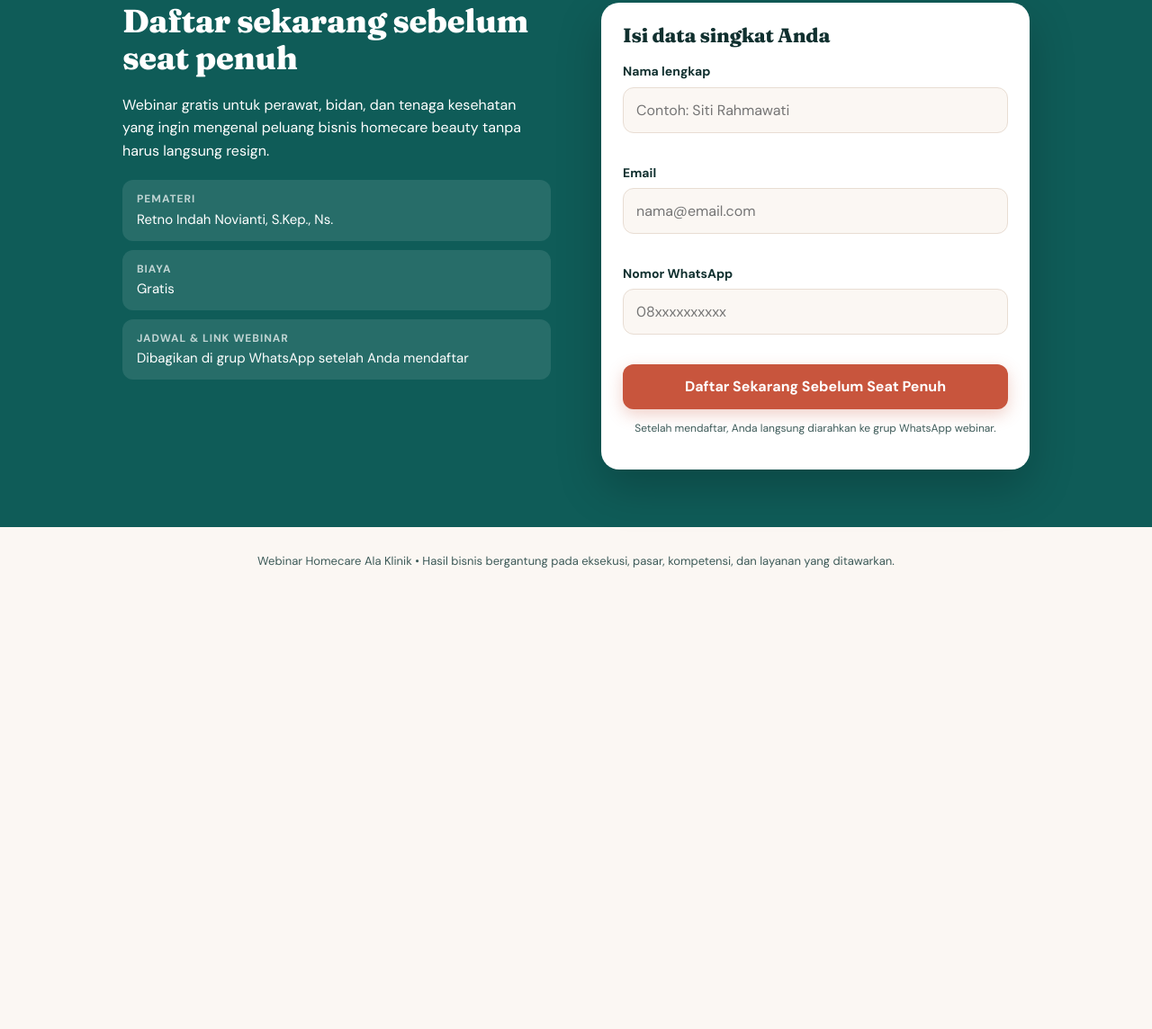
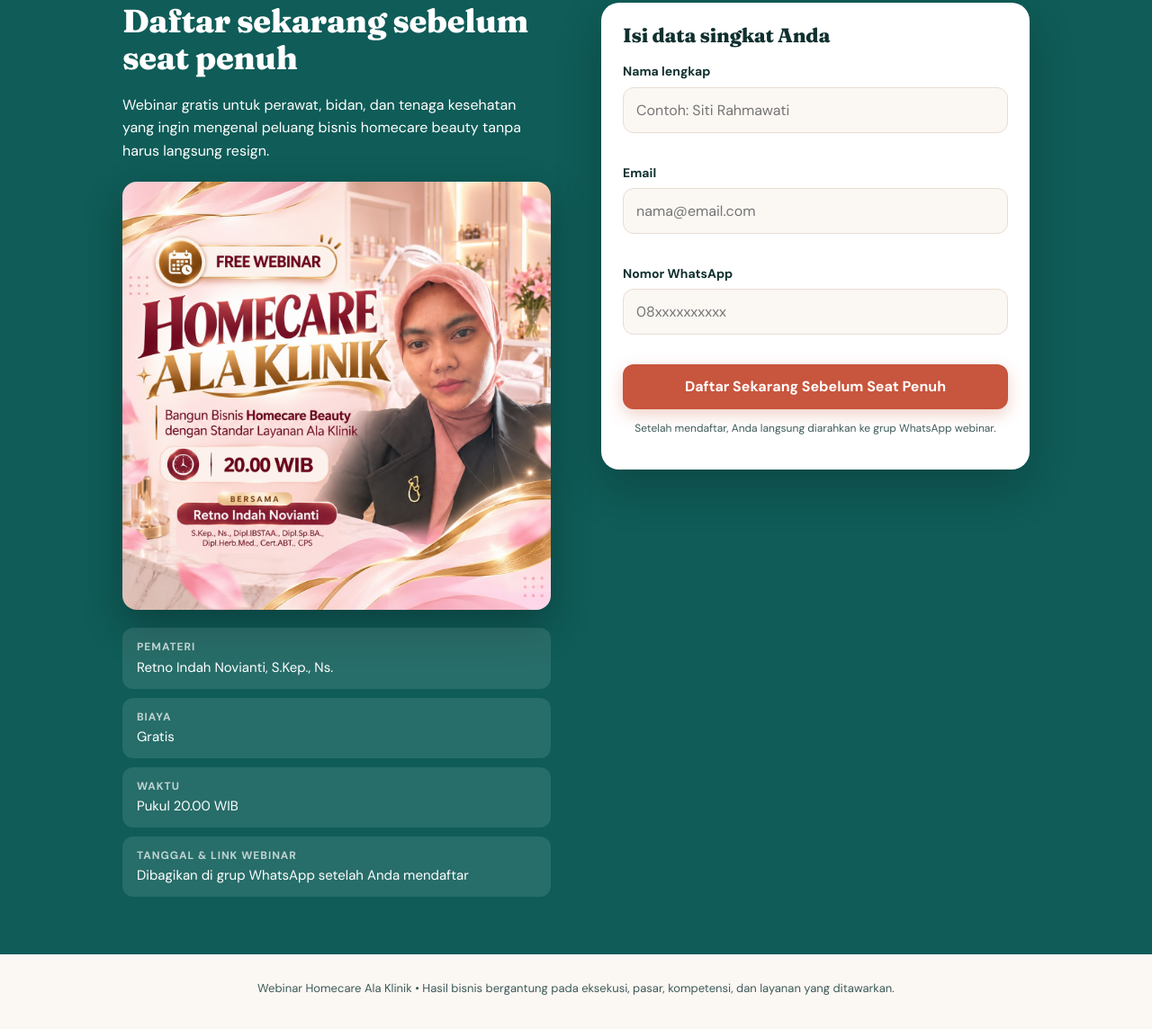
Before and after one commit to Ejjaarf/facialalaklinik, a plain HTML site: page index.html in a window 1280 px wide. Shown: the part 3523-4667 px from the top of the page at 90% size. Before the commit the page ends 4194 px from the top, so only its background shows below. Drawn offline with Linux system fonts and the light colour scheme.

Commit message:
Update index.html

```diff
--- a/index.html
+++ b/index.html
@@ -95,6 +95,10 @@ section{padding:56px 0}
 @media (prefers-color-scheme: dark){.reg{background:#0f2f2d}}
 .reg h2{color:#fff}
 .reg-grid{display:grid;gap:28px;align-items:start}
+.reg-info{display:contents}
+.reg-info>h2{order:1;margin:0}.reg-info>p{order:2;margin:0}.reg-info>.cover{order:3;margin:0}
+.reg-form{order:4}.reg-info>.facts{order:5;margin:0}
+.cover{display:block;width:100%;max-width:520px;height:auto;aspect-ratio:1/1;margin:22px 0 0;border-radius:var(--r);box-shadow:0 18px 44px rgba(0,0,0,.28)}
 .facts{list-style:none;padding:0;margin:20px 0 0;display:grid;gap:10px}
 .facts li{background:rgba(255,255,255,.1);border-radius:12px;padding:12px 16px;font-size:15px}
 .facts li b{display:block;font-size:12px;letter-spacing:.08em;text-transform:uppercase;opacity:.7}
@@ -130,6 +134,8 @@ footer{padding:28px 0 90px;text-align:center;font-size:13px;color:var(--ink-2)}
   .cmp{grid-template-columns:1fr 1fr}
   .ben{grid-template-columns:1fr 1fr}
   .reg-grid{grid-template-columns:1fr 1fr;gap:56px}
+  .reg-info{display:block}
+  .reg-info>h2{margin:0 0 .5em}.reg-info>p{margin:0 0 1em}.reg-info>.cover{margin:22px 0 0}.reg-info>.facts{margin:20px 0 0}
   .sticky{display:none}
   footer{padding-bottom:36px}
 }
@@ -229,17 +235,19 @@ footer{padding:28px 0 90px;text-align:center;font-size:13px;color:var(--ink-2)}
 
 <section class="reg" id="daftar">
   <div class="wrap reg-grid">
-    <div>
+    <div class="reg-info">
       <h2>Daftar sekarang sebelum seat penuh</h2>
       <p>Webinar gratis untuk perawat, bidan, dan tenaga kesehatan yang ingin mengenal peluang bisnis homecare beauty tanpa harus langsung resign.</p>
+      <img class="cover" src="COVER.jpg" alt="Cover Free Webinar Homecare Ala Klinik bersama Retno Indah Novianti, pukul 20.00 WIB" width="1254" height="1254" loading="lazy">
       <ul class="facts">
         <li><b>Pemateri</b>Retno Indah Novianti, S.Kep., Ns.</li>
         <li><b>Biaya</b>Gratis</li>
-        <li><b>Jadwal &amp; link webinar</b>Dibagikan di grup WhatsApp setelah Anda mendaftar</li>
+        <li><b>Waktu</b>Pukul 20.00 WIB</li>
+        <li><b>Tanggal &amp; link webinar</b>Dibagikan di grup WhatsApp setelah Anda mendaftar</li>
       </ul>
     </div>
 
-    <div>
+    <div class="reg-form">
       <form id="lead" novalidate autocomplete="on">
         <h3>Isi data singkat Anda</h3>
         <div class="form-err" id="formErr" role="alert"></div>
```
